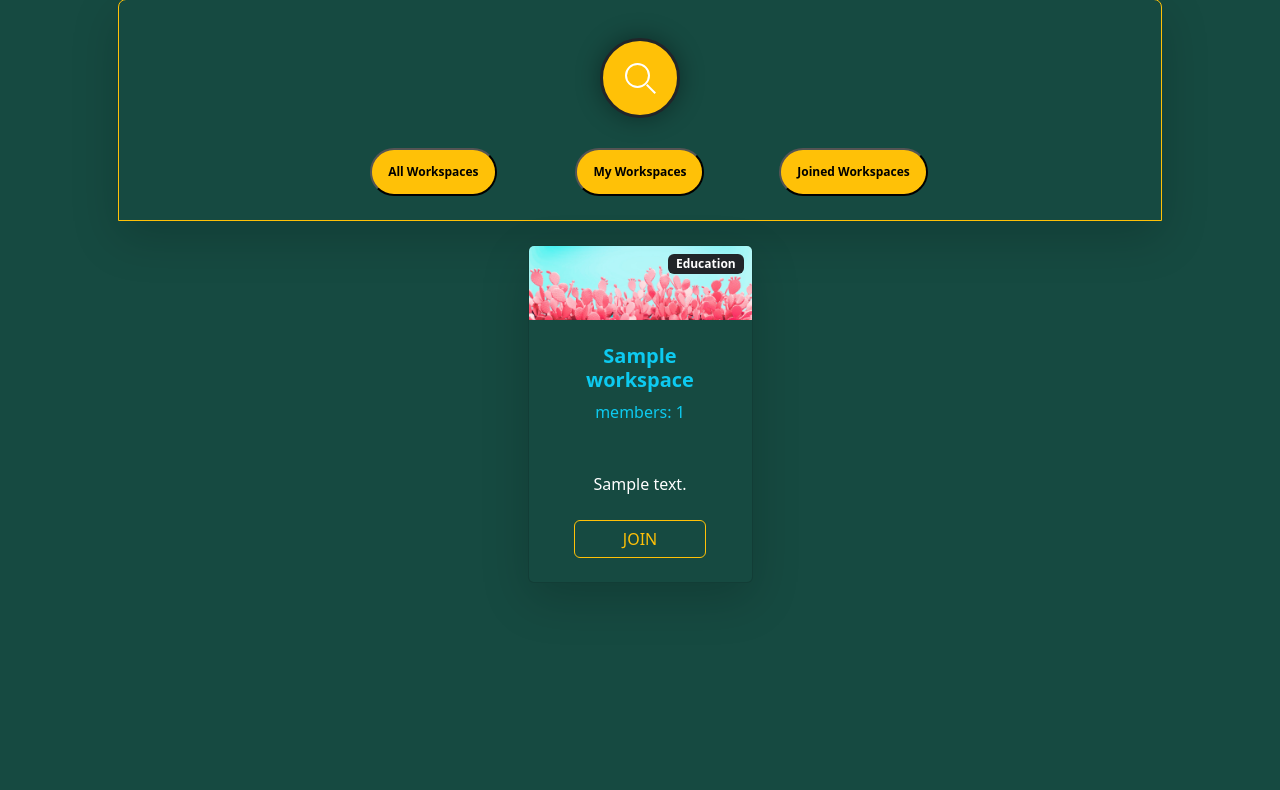
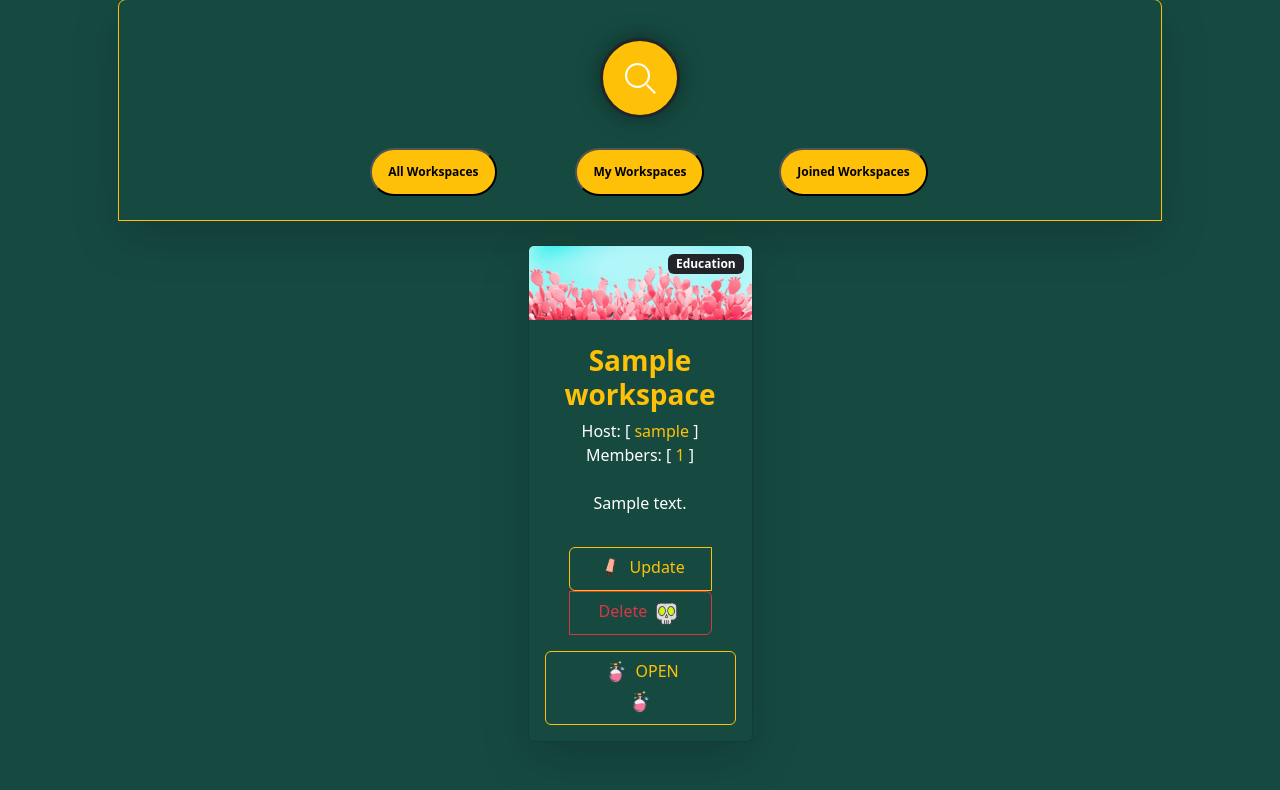
Before and after one commit to pksenpai/task-management-system, a Django app: page /workspace/all/ in a window 1280 px wide; the page is wider, and only the part inside the window is pictured. Shown: the part 79-869 px from the top of that part. Before the commit the page ends 662 px from the top of that part, so only its background shows below. Run offline with Django 4.2, Linux system fonts and the light colour scheme; a user stored in the database is signed in; tables that the repository leaves empty hold one stand-in row (values such as "Sample post"); some libraries are stand-ins or nearby versions.

Commit message:
[debug][dev][templates][views]: dont show joined and all ws bug

```diff
--- a/workspaces/templates/workspace_list.html
+++ b/workspaces/templates/workspace_list.html
@@ -21,7 +21,7 @@
     </form>
 
     {% comment %} FILTER BAR {% endcomment %}
-    <div class="row mt-3">
+    <div class="row mt-3 d-wrap d-flex">
       <a class="text-decoration-none text-dark col-4 text-center" href="{% url "workspaces:all" %}">
         <button class="p-3 btn-lg btn-warning mx-4 badge text-bg-warning rounded-pill" type="button">All Workspaces</button>
       </a>
@@ -43,20 +43,6 @@
         <img src="{% static "add.png" %}" width="30" height="30"/>
         Add New
         <img src="{% static "add.png" %}" width="30" height="30"/>
-      </a>
-    </li>
-    <li>
-      <a class="dropdown-item d-flex gap-2 align-items-center justify-content-center">
-        <img src="{% static "update.png" %}" width="30" height="30"/>
-        Update
-        <img src="{% static "update.png" %}" width="30" height="30"/>
-      </a>
-    </li>
-    <li>
-      <a class="dropdown-item d-flex gap-2 align-items-center justify-content-center text-danger">
-        <img src="{% static "delete.png" %}" width="30" height="30"/>
-        Delete...
-        <img src="{% static "delete.png" %}" width="30" height="30"/>
       </a>
     </li>
   </ul>
@@ -103,31 +89,157 @@
   {% comment %} WORKSPACE CARD'S {% endcomment %}
   <div class="row gx-4 gx-lg-5 row-cols-2 row-cols-md-3 row-cols-xl-4 justify-content-center">
     {% for workspace in pws %}
+    {% comment %} Joined Page {% endcomment %}
+    {% if request.path == "/workspace/joined/" and request.user in workspace.members.all %}
     <div class="col mb-5">
       <div class="card h-100 shadow-lg text-white" style="background-color: rgb(22, 74, 65);">
         <div class="badge bg-dark text-white position-absolute" style="top: 0.5rem; right: 0.5rem">{{ workspace.category }}</div>
           <img class="card-img-top" src="{% static "001.png" %}" alt="workspace_pic">
           <div class="card-body p-4">
+            <div class="text-center">
+              <h3 class="fw-bolder text-warning">{{ workspace.name }}</h3>
+
+              <span class="text-white d-block fw-custom">
+                Host: [ <span class="text-warning">{{ workspace.host }}</span> ]
+              </span>
+              <span class="text-white d-block fw-custom">
+                Members: [ <span class="text-warning">{{ workspace.member_count }}</span> ]
+              </span>
+              <br class="mb-2">
+
+              <span class="text-white fw-custom">{{ workspace.description|truncatechars:80 }}</span>
+            </div>
+          </div>
+          <div class="card-footer mb-2 border-top-0 bg-transparent">
+            <div class="text-center">
+              <a class="btn btn-outline-warning mt-auto fw-custom px-5" href="{% url "tasks:all" workspace.id %}">
+                <img src="{% static "add.png" %}" width="30" height="30"/>
+                OPEN
+                <img src="{% static "add.png" %}" width="30" height="30"/>
+              </a>
+            </div>
+          </div>
+    {% comment %} Own Page  {% endcomment %}
+    {% elif request.path == "/workspace/own/" and workspace.host == request.user %}
+    <div class="col mb-5">
+      <div class="card h-100 shadow-lg text-white" style="background-color: rgb(22, 74, 65);">
+        <div class="badge bg-dark text-white position-absolute" style="top: 0.5rem; right: 0.5rem">{{ workspace.category }}</div>
+          <img class="card-img-top" src="{% static "001.png" %}" alt="workspace_pic">
+          <div class="card-body p-4">
+            <div class="text-center">
+              <h3 class="fw-bolder text-warning">{{ workspace.name }}</h3>
+
+              <span class="text-white d-block fw-custom">
+                Host: [ <span class="text-warning">{{ workspace.host }}</span> ]
+              </span>
+              <span class="text-white d-block fw-custom">
+                Members: [ <span class="text-warning">{{ workspace.member_count }}</span> ]
+              </span>
+              <br class="mb-2">
+
+              <span class="text-white fw-custom">{{ workspace.description|truncatechars:80 }}</span>
+            </div>
+          </div>
+          <div class="d-block rounded-top-0 position-static mb-2 mx-0 w-220px" data-bs-theme="dark" style="background-color: rgb(22, 74, 65);">
+            <div class="card-footer border-top-0 bg-transparent">
+              <div class="row text-center mx-4">
+                <a class="col btn btn-outline-warning rounded-end-0" href="{% url "workspaces:update" workspace.id %}">
+                  <img src="{% static "update.png" %}" width="30" height="30"/>
+                  Update
+                </a>
+                <a class="col btn btn-outline-danger rounded-start-0" href="{% url "tasks:all" workspace.id %}">
+                  Delete
+                  <img src="{% static "delete.png" %}" width="30" height="30"/>
+                </a>
+              </div>
+            </div>
+            <div class="d-block card-footer border-top-0 bg-transparent">
               <div class="text-center">
-                  <h5 class="fw-bolder text-info">{{ workspace.name }}</h5>
+                <a class="btn btn-outline-warning mt-auto fw-custom px-5" href="{% url "tasks:all" workspace.id %}">
+                  <img src="{% static "add.png" %}" width="30" height="30"/>
+                  OPEN
+                  <img src="{% static "add.png" %}" width="30" height="30"/>
+                </a>
+              </div>
+            </div>
+          </div>
+        </div>
+      </div>
 
-                  <span class="text-info fw-custom">members: {{ workspace.member_count }}</span>
-                  <br class="mb-2">
-                  <br class="mb-2">
-                  <br class="mb-2">
+    {% comment %} All Page  {% endcomment %}
+    {% elif request.path == "/workspace/all/" %}
+    <div class="col mb-5">
+      <div class="card h-100 shadow-lg text-white" style="background-color: rgb(22, 74, 65);">
+        <div class="badge bg-dark text-white position-absolute" style="top: 0.5rem; right: 0.5rem">{{ workspace.category }}</div>
+          <img class="card-img-top" src="{% static "001.png" %}" alt="workspace_pic">
+          <div class="card-body p-4">
+            <div class="text-center">
+              <h3 class="fw-bolder text-warning">{{ workspace.name }}</h3>
 
-                  <span class="text-white fw-custom">{{ workspace.description|truncatechars:80 }}</span>
+              <span class="text-white d-block fw-custom">
+                Host: [ <span class="text-warning">{{ workspace.host }}</span> ]
+              </span>
+              <span class="text-white d-block fw-custom">
+                Members: [ <span class="text-warning">{{ workspace.member_count }}</span> ]
+              </span>
+              <br class="mb-2">
+
+              <span class="text-white fw-custom">{{ workspace.description|truncatechars:80 }}</span>
+            </div>
+          </div>
+
+          {% if workspace.host == request.user %}
+          <div class="d-block rounded-top-0 position-static mb-2 mx-0 w-220px" data-bs-theme="dark" style="background-color: rgb(22, 74, 65);">
+            <div class="card-footer border-top-0 bg-transparent">
+              <div class="row text-center mx-4">
+                <a class="col btn btn-outline-warning rounded-end-0" href="{% url "workspaces:update" workspace.id %}">
+                  <img src="{% static "update.png" %}" width="30" height="30"/>
+                  Update
+                </a>
+                <a class="col btn btn-outline-danger rounded-start-0" href="{% url "tasks:all" workspace.id %}">
+                  Delete
+                  <img src="{% static "delete.png" %}" width="30" height="30"/>
+                </a>
               </div>
+            </div>
+            <div class="d-block card-footer border-top-0 bg-transparent">
+              <div class="text-center">
+                <a class="btn btn-outline-warning mt-auto fw-custom px-5" href="{% url "tasks:all" workspace.id %}">
+                  <img src="{% static "add.png" %}" width="30" height="30"/>
+                  OPEN
+                  <img src="{% static "add.png" %}" width="30" height="30"/>
+                </a>
+              </div>
+            </div>
           </div>
-          <div class="card-footer p-4 pt-0 border-top-0 bg-transparent">
-              <div class="text-center"><a class="btn btn-outline-warning mt-auto fw-custom px-5" href="{% url "tasks:all" workspace.id %}">JOIN</a></div>
+          {% elif request.user in workspace.members.all %}
+          <div class="card-footer mb-2 border-top-0 bg-transparent">
+            <div class="text-center">
+              <a class="btn btn-outline-warning mt-auto fw-custom px-5" href="{% url "tasks:all" workspace.id %}">
+                <img src="{% static "add.png" %}" width="30" height="30"/>
+                OPEN
+                <img src="{% static "add.png" %}" width="30" height="30"/>
+              </a>
+            </div>
           </div>
+          {% else %}
+          <div class="card-footer mb-2 border-top-0 bg-transparent">
+            <div class="text-center">
+              <a class="btn btn-outline-warning mt-auto fw-custom px-5" href="{% url "workspaces:details" workspace.id %}">
+                <img src="{% static "visit.png" %}" width="30" height="30"/>
+                VISIT
+                <img src="{% static "visit.png" %}" width="30" height="30"/>
+              </a>
+            </div>
+          </div>
+          {% endif %}
+        </div>
       </div>
+      {% endif %}
+      {% endfor %}
     </div>
-    {% endfor %}
   </div>
-</div>
-<script>
+  <script>
   var myButton = document.getElementById("myButton");
   var myModal = document.getElementById("myModal");
   var closeButton = document.getElementsByClassName("close")[0];
--- a/workspaces/views.py
+++ b/workspaces/views.py
@@ -1,19 +1,20 @@
 from django.shortcuts import render, HttpResponse, redirect, reverse
 from django.contrib.auth.decorators import login_required
-from django.db.models import Q
+from django.db.models import Q, F
 from django.contrib import messages
+from django.contrib.auth.models import User
 from .forms import *
 from .models import *
 
 
 """\__________________________WORKSPACE__________________________/"""
 
-def public_ws_query():
-    return Workspace.objects.select_related('category').filter(public=True).order_by('-member_count')
-
 """\______________________ALL______________________/"""
 def all_workspace_list(request):
     searched = request.GET.get('searched')
+    if searched:
+        searched.strip()
+
     style = {
         'pb': 'pb-4',
         'mb': 'mb-4',
@@ -31,10 +32,10 @@ def all_workspace_list(request):
         }
 
     else:
-        public_workspaces = public_ws_query()
+        all_public_workspaces = Workspace.objects.prefetch_related('members').filter(public=True).order_by('-member_count')
         context = {
             'style': style,
-            'pws': public_workspaces,
+            'pws': all_public_workspaces,
         }
 
     template = 'workspace_list.html'
@@ -43,22 +44,60 @@ def all_workspace_list(request):
 """\______________________JOINED______________________/"""
 @login_required
 def joined_workspace_list(request):
+    searched = request.GET.get('searched')
+    if searched:
+        searched.strip()
 
     style = {
         'pb': 'pb-4',
         'mb': 'mb-4',
     }
-    joined_workspaces = public_ws_query()
-    context = {
-        'style': style,
-        'pws': joined_workspaces,
-    }
+    if searched:
+        searched_workspaces = Workspace.objects.select_related('category').filter(
+            Q(public=True),
+            Q(name__icontains=searched) |
+            Q(tag__title__icontains=searched) |
+            Q(category__title__icontains=searched)
+        ).distinct().order_by('-member_count')
+        context = {
+            'style': style,
+            'pws': searched_workspaces
+        }
+
+    else:
+        joined_workspaces = Workspace.objects.prefetch_related('members').all().order_by('-member_count')
+
+        context = {
+            'style': style,
+            'pws': joined_workspaces,
+        }
+
     template = 'workspace_list.html'
     return render(request, template, context=context)
 
 """\______________________OWN______________________/"""
 @login_required
 def own_workspace_list(request):
+    searched = request.GET.get('searched')
+    if searched:
+        searched.strip()
+
+    style = {
+        'pb': 'pb-4',
+        'mb': 'mb-4',
+    }
+    if searched:
+        searched_workspaces = Workspace.objects.select_related('category').filter(
+            Q(public=True),
+            Q(name__icontains=searched) |
+            Q(tag__title__icontains=searched) |
+            Q(category__title__icontains=searched)
+        ).distinct().order_by('-member_count')
+        context = {
+            'style': style,
+            'pws': searched_workspaces
+        }
+
     if request.method == "POST":
         form = AddNewWorkspaceForm(request.POST or None)
         if form.is_valid():
@@ -75,12 +114,40 @@ def own_workspace_list(request):
     style = {
         'bottom': 'border-bottom-0',
     }
-    public_workspaces =  public_ws_query()
+    own_workspaces = Workspace.objects.select_related('category').filter(host=request.user).order_by('-member_count')
     form = AddNewWorkspaceForm() # Add new ws Form
     context = {
         'style': style,
-        'pws': public_workspaces,
+        'pws': own_workspaces,
         'form': form,
     }
     template = 'workspace_list.html'
     return render(request, template, context=context)
+
+def Workspace_details(request, id): ...
+
+
+def Workspace_update(request, id):
+    form = UpdateWorkspaceForm()
+    if request.method == "POST":
+        form = UpdateWorkspaceForm(request.POST or None)
+        if form.is_valid():
+            form_data = form.save(commit=False)
+            form_data.host = request.user
+
+            form.save()
+            messages.success(
+                request,
+                f'your Workspace created Successfully! :D'
+            )
+            return redirect(reverse('workspaces:own'))
+
+    workspace = Workspace.objects.get(id=id)
+    context = {
+        'form': form,
+        'ws': workspace
+    }
+    template = 'update_workspace.html'
+    return render(request, template, context=context)
+
+def Workspace_delete(request, id): ...
```
